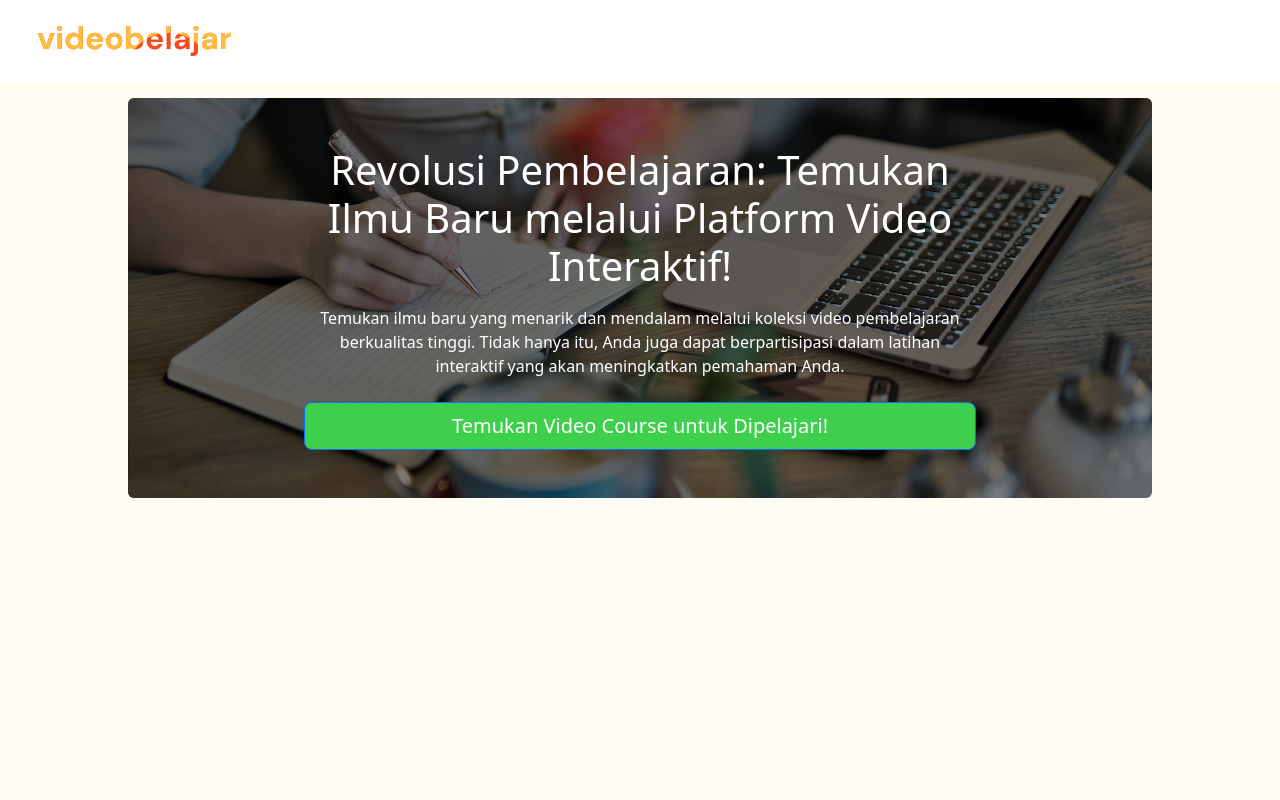
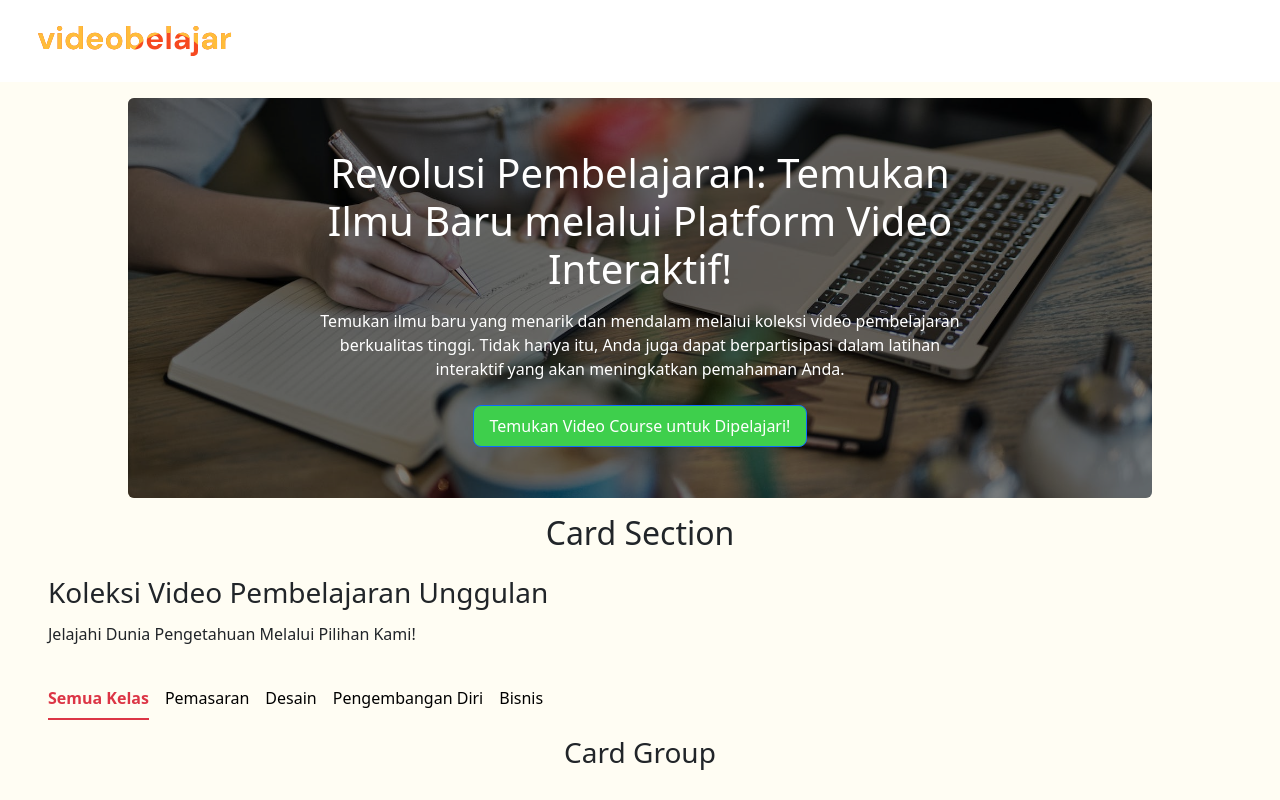
Before and after one commit to fayedsazli/Mission_Intermediate_Front_End_1A, a React (Vite) app: page / in a window 1280 px wide. Built offline with nearby package versions, Linux system fonts and the light colour scheme.

Commit message:
feat : card section component

```diff
--- a/src/common/Button.jsx
+++ b/src/common/Button.jsx
@@ -2,7 +2,7 @@ const Button = ({text,backgroundColor = "rgba(62, 207, 76, 1)" ,color ="rgba(255
   return (
     <button
       type="button"
-      className="btn btn-primary btn-lg btn-block  w-100 "
+      className="btn btn-primary btn-lg btn-block  align-self-center fs-6 "
       style={{
         backgroundColor:`${backgroundColor}`,
         color: `${color}`
--- /dev/null
+++ b/src/common/TabsCard.jsx
@@ -0,0 +1,33 @@
+const TabsCard = () => {
+  return (
+    <ul className="nav nav-underline mx-5">
+      <li className="nav-item">
+        <a className="nav-link active text-danger" aria-current="page" href="#">
+          Semua Kelas
+        </a>
+      </li>
+      <li className="nav-item">
+        <a className="nav-link text-black" href="#">
+          Pemasaran
+        </a>
+      </li>
+      <li className="nav-item">
+        <a className="nav-link text-black" href="#">
+          Desain
+        </a>
+      </li>
+      <li className="nav-item">
+        <a className="nav-link text-black" href="#">
+          Pengembangan Diri
+        </a>
+      </li>
+      <li className="nav-item">
+        <a className="nav-link text-black" href="#">
+          Bisnis
+        </a>
+      </li>
+    </ul>
+  );
+};
+
+export default TabsCard;
--- /dev/null
+++ b/src/common/TitleParagraf.jsx
@@ -0,0 +1,9 @@
+const TitleParagraf = () =>{
+    return(
+        <div className="mx-5 d-flex flex-column gap-1 align-items-start">
+            <h3>Koleksi Video Pembelajaran Unggulan</h3>
+            <p>Jelajahi Dunia Pengetahuan Melalui Pilihan Kami!</p>
+        </div>
+    );
+};
+export default TitleParagraf;
--- /dev/null
+++ b/src/layout/CardSection.jsx
@@ -0,0 +1,16 @@
+import TitleParagraf from "../common/TitleParagraf";
+import TabsCard from "../common/TabsCard";
+
+
+const CardSection = () =>{
+    return(
+        <>
+        <h2>Card Section</h2>
+        <TitleParagraf />
+        <TabsCard />
+        <h3>Card Group</h3>
+        </>
+    );
+};
+
+export default CardSection;
--- a/src/pages/Home.jsx
+++ b/src/pages/Home.jsx
@@ -1,11 +1,13 @@
 import Navbar from "../layout/Navbar";
 import HomeTopBanner from "../layout/HomeTopBanner";
+import CardSection from "../layout/CardSection";
 
 const Home = () => {
   return (
     <div className="d-flex flex-column gap-3 mb-3 justify-content-center">
       <Navbar />
       <HomeTopBanner />
+      <CardSection />
     </div>
   );
 };
```
